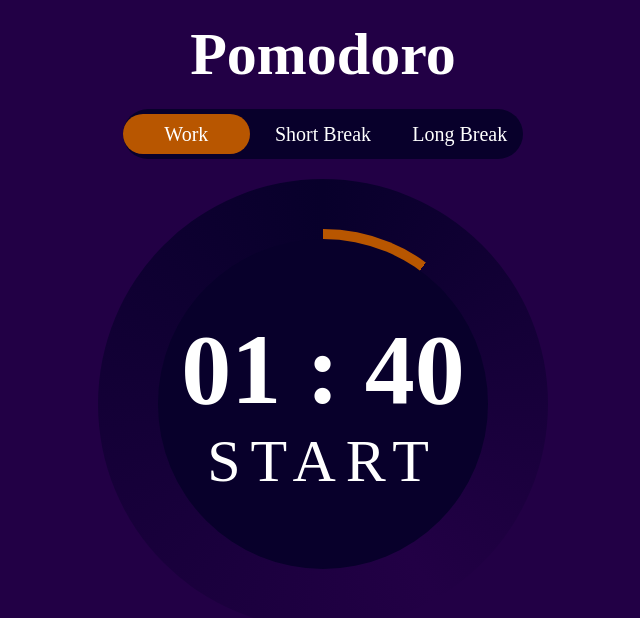
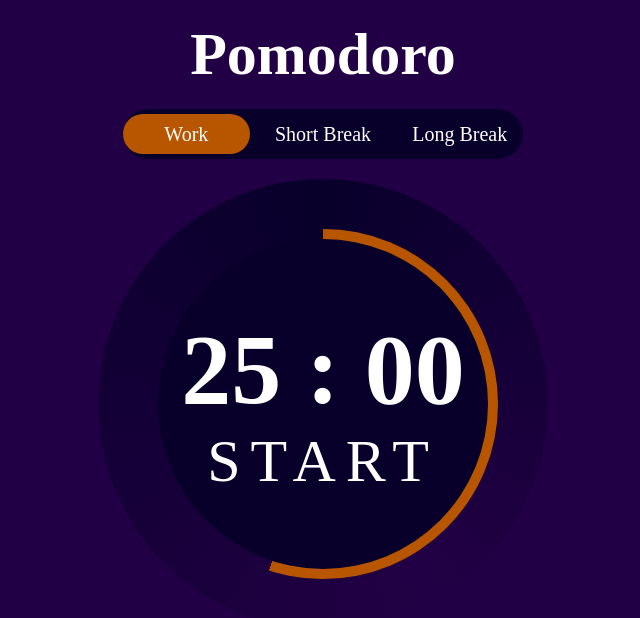
Before and after one commit to Texterly/Pomodoro-app, a React (Create React App) app: page / in a window 1280 px wide. Shown: the top 618 px of the page, without its empty margins (317-957 px from the left). Built offline with nearby package versions, Linux system fonts and the light colour scheme.

Commit message:
added state provider

```diff
--- /dev/null
+++ b/src/components/StateProvider.jsx
@@ -0,0 +1,46 @@
+import React, { createContext, useEffect, useState } from 'react';
+
+export const StateContext = createContext();
+
+function StateProvider({ children }) {
+  const [workTime, setWorkTime] = useState(25 * 60);
+  const [shortBreakTime, setShortBreakTime] = useState(5 * 60);
+  const [longBreakTime, setLongBreakTime] = useState(30 * 60);
+
+  const [initTime, setInitTime] = useState(0);
+
+  const [activeTag, setActiveTag] = useState(0);
+  const [progress, setProgress] = useState(55);
+  const [time, setTime] = useState(500);
+  const [isActive, setIsActive] = useState(false);
+
+  useEffect(() => {
+    switch (activeTag) {
+      case 0:
+        setTime(workTime);
+        setInitTime(workTime);
+        break;
+      case 1:
+        setTime(shortBreakTime);
+        setInitTime(shortBreakTime);
+        break;
+      case 2:
+        setTime(longBreakTime);
+        setInitTime(longBreakTime);
+        break;
+      default:
+        break;
+    }
+  }, [activeTag, workTime, shortBreakTime, longBreakTime]);
+
+  return (
+    <StateContext.Provider value={{
+      activeTag, setActiveTag, progress, setProgress, time, setTime, isActive, setIsActive,
+    }}
+    >
+      {children}
+    </StateContext.Provider>
+  );
+}
+
+export default StateProvider;
--- a/src/components/Tags/Tags.jsx
+++ b/src/components/Tags/Tags.jsx
@@ -1,8 +1,9 @@
-import React, { useState } from 'react';
+import React, { useContext } from 'react';
 import styled, { css } from 'styled-components';
+import { StateContext } from '../StateProvider';
 
 function Tags() {
-  const [activeTag, setActiveTag] = useState(0);
+  const { activeTag, setActiveTag } = useContext(StateContext);
   const handleTagClick = (index) => {
     setActiveTag(index);
   };
--- a/src/components/Timer/CircularProgress/CircularProgress.jsx
+++ b/src/components/Timer/CircularProgress/CircularProgress.jsx
@@ -1,9 +1,10 @@
-import React, { useState } from 'react';
+import React, { useContext } from 'react';
 import styled from 'styled-components';
+import { StateContext } from '../../StateProvider';
 import Clock from './Clock/Clock';
 
 function CircularProgress() {
-  const [progress, setProgress] = useState(10);
+  const { progress, setProgress } = useContext(StateContext);
 
   return (
     <OuterCircle progress={progress}>
--- a/src/components/Timer/CircularProgress/Clock/Clock.jsx
+++ b/src/components/Timer/CircularProgress/Clock/Clock.jsx
@@ -1,9 +1,14 @@
-import React, { useEffect, useState } from 'react';
+import React, { useContext, useEffect } from 'react';
 import styled from 'styled-components';
+import { StateContext } from '../../../StateProvider';
 
 function Clock() {
-  const [time, setTime] = useState(100);
-  const [isActive, setIsActive] = useState(false);
+  const {
+    time,
+    setTime,
+    isActive,
+    setIsActive,
+  } = useContext(StateContext);
   useEffect(() => {
     if (isActive && time > 0) {
       const inteval = setInterval(() => {
--- a/src/index.jsx
+++ b/src/index.jsx
@@ -2,6 +2,7 @@ import React from 'react';
 import ReactDOM from 'react-dom/client';
 import { createGlobalStyle, ThemeProvider } from 'styled-components';
 import App from './App';
+import StateProvider from './components/StateProvider';
 
 const GlobalStyle = createGlobalStyle`
 
@@ -33,9 +34,11 @@ const theme = {
 const root = ReactDOM.createRoot(document.getElementById('root'));
 root.render(
   <React.StrictMode>
-    <ThemeProvider theme={theme}>
-      <GlobalStyle />
-      <App />
-    </ThemeProvider>
+    <StateProvider>
+      <ThemeProvider theme={theme}>
+        <GlobalStyle />
+        <App />
+      </ThemeProvider>
+    </StateProvider>
   </React.StrictMode>,
 );
```
Also changed, not shown: 1 other file (tests, documents, lock files or other folders).
